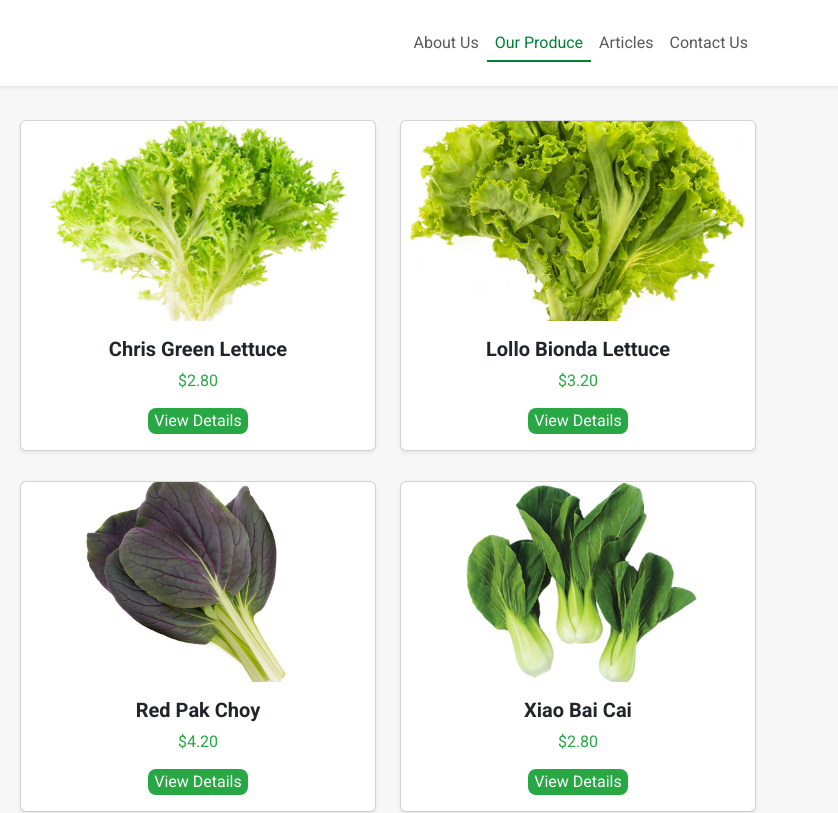
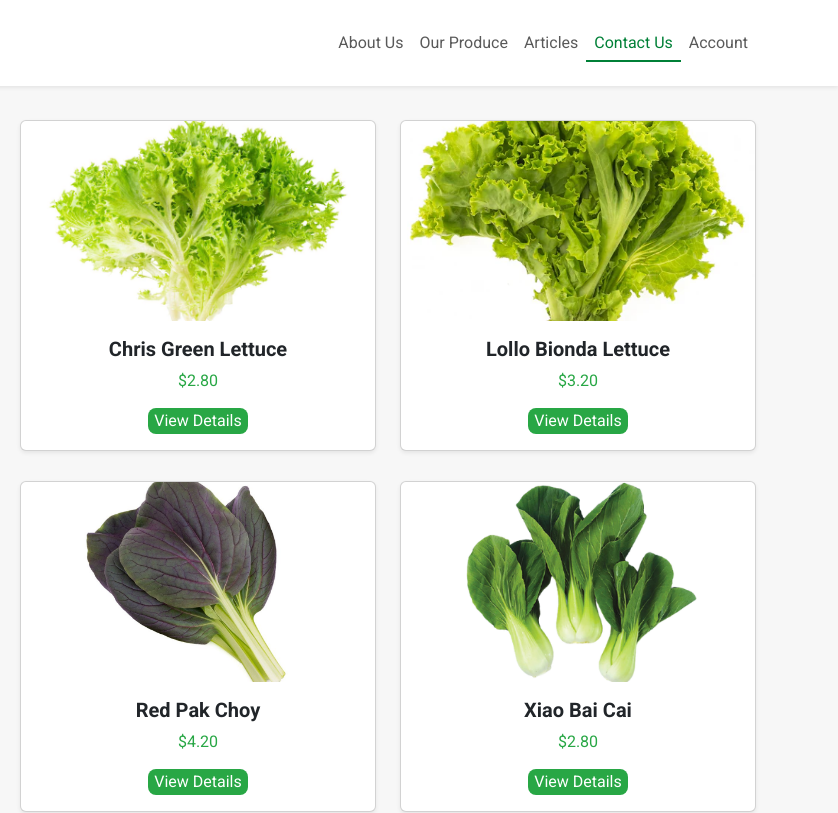
Before and after one commit to feliciatanxl/WDP-AI-2025, a plain HTML site: page produce.html in a window 1280 px wide. Shown: the top 813 px of the page, 442-1280 px from the left. Drawn offline with nearby package versions, Linux system fonts and the light colour scheme; files whose address does not match are found by name.

Commit message:
update img folder

```diff
--- a/produce.html
+++ b/produce.html
@@ -169,7 +169,6 @@
     </style>
 </head>
 <body>
-    <!-- navbar-->
     <nav class="navbar navbar-expand-lg navbar-light bg-white shadow-sm fixed-top">
         <div class="container">
             <a class="navbar-brand" href="index.html">
@@ -181,14 +180,14 @@
             <div class="collapse navbar-collapse" id="navbarNav">
                 <ul class="navbar-nav ms-auto">
                     <li class="nav-item"><a class="nav-link" href="#">About Us</a></li>
-                    <li class="nav-item"><a class="nav-link active" aria-current="page" href="produce.html">Our Produce</a></li>
+                    <li class="nav-item"><a class="nav-link" href="produce.html">Our Produce</a></li>
                     <li class="nav-item"><a class="nav-link" href="#">Articles</a></li>
-                    <li class="nav-item"><a class="nav-link" href="contact.html">Contact Us</a></li>
+                    <li class="nav-item"><a class="nav-link active" aria-current="page" href="contact.html">Contact Us</a></li>
+                    <li class="nav-item"><a class="nav-link" href="#">Account</a></li>
                 </ul>
             </div>
         </div>
     </nav>
-
 
     <!-- Produce Grid -->
     <main class="container produce-grid">
```
Also changed, not shown: image/chrisgreenlettuce.jpg (renamed from image/vegetable for produce.html/chrisgreenlettuce.jpg), image/cos_lettuce.jpg (renamed from image/vegetable for produce.html/cos_lettuce.jpg), image/jiubaicai.jpg (renamed from image/vegetable for produce.html/jiubaicai.jpg), image/lollo_bionda_lettuce.jpg (renamed from image/vegetable for produce.html/lollo_bionda_lettuce.jpg), image/maobai.jpg (renamed from image/vegetable for produce.html/maobai.jpg), image/mizuna.png (renamed from image/vegetable for produce.html/mizuna.png), image/red_pak_choy.jpg (renamed from image/vegetable for produce.html/red_pak_choy.jpg), image/xiaobaicai.jpg (renamed from image/vegetable for produce.html/xiaobaicai.jpg).
